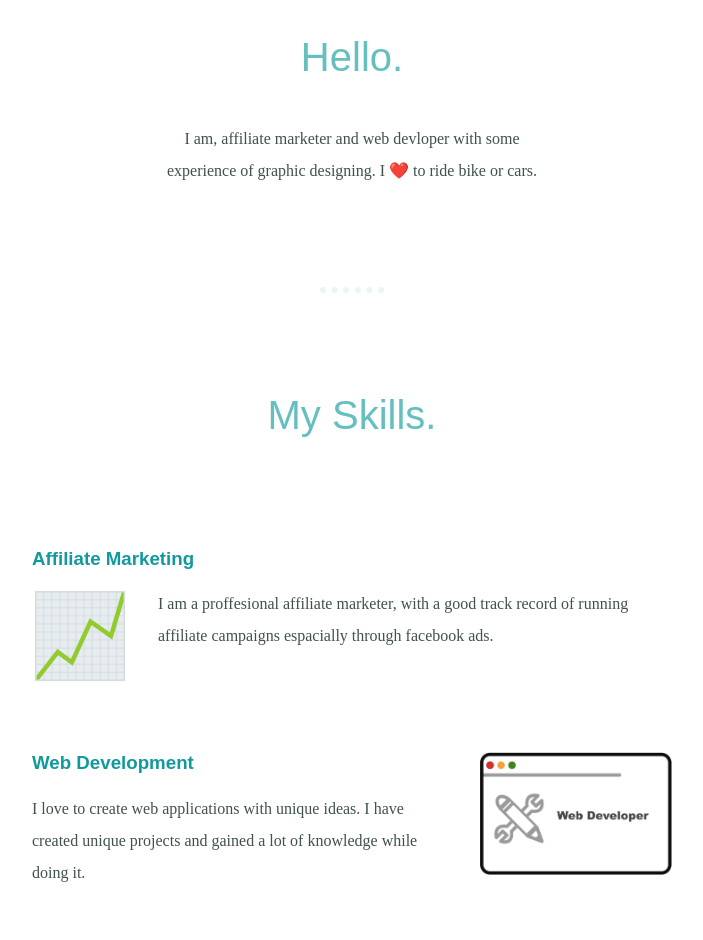
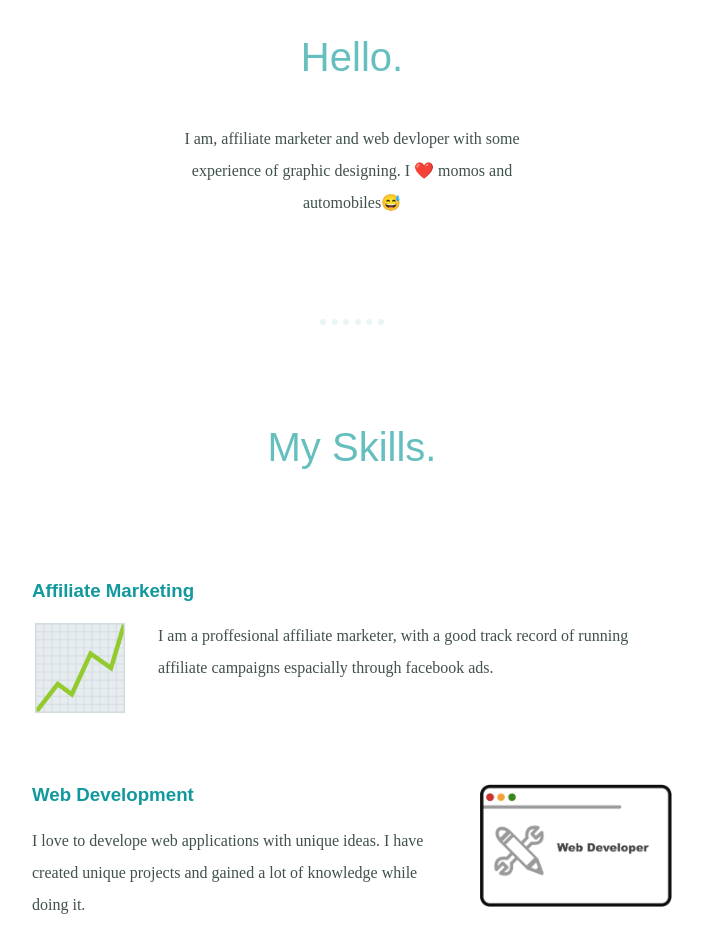
Before and after one commit to rajatRS/cv, a plain HTML site: page index.html in a window 1280 px wide. Shown: the part 1032-1972 px from the top of the page, without its empty margins (288-991 px from the left). Drawn offline with Linux system fonts and the light colour scheme.

Commit message:
Update index.html

```diff
--- a/index.html
+++ b/index.html
@@ -20,7 +20,7 @@
     <div class="profile">
       <img class="propic"src="Rajat.png" alt="profile picture">
       <h2>Hello.</h2>
-      <p class="Intro">I am, affiliate marketer and web devloper with some experience of graphic designing. I ❤️ to ride bike or cars.</p>
+      <p class="Intro">I am, affiliate marketer and web devloper with some experience of graphic designing. I ❤️ momos and automobiles😅</p>
     </div>
     <hr>
     <div class="skills">
@@ -33,7 +33,7 @@
       <div class="skill-row">
         <img class="webdev" src="Screenshot 2020-07-05 at 12.29.29 AM.png" alt="Web development">
         <h3>Web Development</h3>
-        <p>I love to create web applications with unique ideas. I have created unique projects and gained a lot of knowledge while doing it. </p>
+        <p>I love to develope web applications with unique ideas. I have created unique projects and gained a lot of knowledge while doing it. </p>
 
       </div>
       <div class="skill-row">
```
